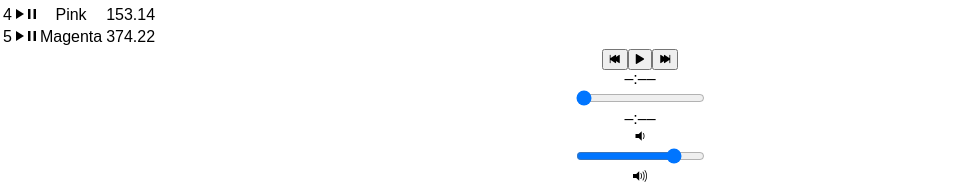
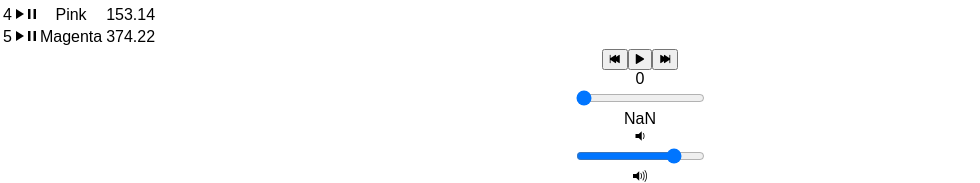
Before and after one commit to clintondnicholson/bloc-jams-react, a React (Create React App) app: page /album/the-colors in a window 1280 px wide. Shown: the part 944-1127 px from the top of the page, without its empty margins (0-980 px from the left). Built offline with nearby package versions, Linux system fonts and the light colour scheme.

Commit message:
checkpoint-9-bloc-jams-react: done

```diff
--- a/src/App.js
+++ b/src/App.js
@@ -14,7 +14,6 @@
           <nav>
             <Link to='/'>Landing</Link>
             <Link to='/library'>Library</Link>
-            <Link to='/album'>Album</Link>
           </nav>
           <h1>Bloc Jams</h1>
         </header>
--- a/src/components/Album.js
+++ b/src/components/Album.js
@@ -13,12 +13,38 @@
     this.state = {
       album : album,
       currentSong: album.songs[0],
+      currentTime:0,
+      duration: album.songs[0].duration,
       isPlaying: false
     };
 
     this.audioElement = document.createElement('audio');
     this.audioElement.src = album.songs[0].audioSrc;
     };
+
+    componentDidMount() {
+      this.eventListeners = {
+        timeupdate: e => {
+          this.setState({ currentTime: this.audioElement.currentTime });
+        },
+        durationchange: e => {
+          this.setState({ duration: this.audioElement.duration });
+        }
+      };
+      this.audioElement.addEventListener('timeupdate', this.eventListeners.timeupdate);
+      this.audioElement.addEventListener('durationchange', this.eventListeners.durationchange);
+    }
+
+    componentWillUnmount() {
+     this.audioElement.src = null;
+     this.audioElement.removeEventListener('timeupdate', this.eventListeners.timeupdate);
+     this.audioElement.removeEventListener('durationchange', this.eventListeners.durationchange);
+    }
+
+    setSong(song) {
+     this.audioElement.src = song.audioSrc;
+     this.setState({ currentSong: song });
+    }
 
     play() {
       this.audioElement.play();
@@ -28,11 +54,6 @@
     pause() {
       this.audioElement.pause();
       this.setState({ isPlaying: false });
-    }
-
-    setSong(song) {
-     this.audioElement.src = song.audioSrc;
-     this.setState({ currentSong: song });
     }
 
     handleSongClick(song) {
@@ -46,6 +67,14 @@
        }
       }
 
+    handlePrevClick() {
+    const currentIndex = this.state.album.songs.findIndex(song => this.state.currentSong === song);
+    const newIndex = Math.max(0, currentIndex - 1);
+    const newSong = this.state.album.songs[newIndex];
+    this.setSong(newSong);
+    this.play(newSong);
+    }
+
     handleNextClick() {
       const currentIndex = this.state.album.songs.findIndex(song => this.state.currentSong === song);
       const newIndex = Math.max(0, currentIndex + 1);
@@ -53,6 +82,13 @@
       this.setSong(newSong);
       this.play(newSong);
     }
+
+    handleTimeChange(e) {
+     const newTime = this.audioElement.duration * e.target.value;
+     this.audioElement.currentTime = newTime;
+     this.setState({ currentTime: newTime });
+    }
+
 
   render() {
     return(
@@ -88,12 +124,15 @@
         <PlayerBar
            isPlaying={this.state.isPlaying}
            currentSong={this.state.currentSong}
+           currentTime={this.audioElement.currentTime}
+           duration={this.audioElement.duration}
            handleSongClick={() => this.handleSongClick(this.state.currentSong)}
            handlePrevClick={() => this.handlePrevClick()}
            handleNextClick={() => this.handleNextClick()}
+           handleTimeChange={(e) => this.handleTimeChange(e)}
          />
       </section>
-    );
+    )
   }
 }
 
--- a/src/components/PlayerBar.js
+++ b/src/components/PlayerBar.js
@@ -16,9 +16,17 @@
            </button>
          </section>
          <section id="time-control">
-           <div className="current-time">–:––</div>
-           <input type="range" className="seek-bar" defaultValue="0" />
-           <div className="total-time">–:––</div>
+           <div className="current-time">{this.props.currentTime}</div>
+           <input type="range"
+                  className="seek-bar"
+                  value={(this.props.currentTime / this.props.duration) || 0}
+                  max="1"
+                  min="0"
+                  step="0.01"
+                  onChange={this.props.handleTimeChange}
+
+           />
+           <div className="total-time">{this.props.duration.toString()}</div>
          </section>
          <section id="volume-control">
            <div className="icon ion-volume-low"></div>
```
Lines whose indentation alone changed are shown as unchanged.
